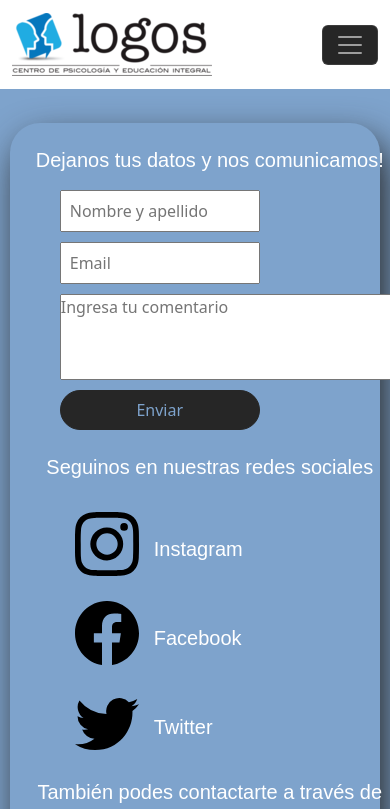
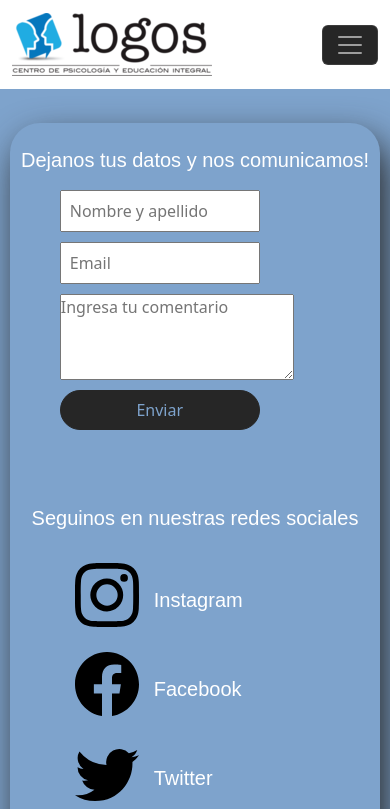
Before and after one commit to Tuchix10/PF-Dpaula, a plain HTML site: page pages/contacto.html in a window 390 px wide. Shown: the top 809 px of the page. Drawn offline with nearby package versions, Linux system fonts and the light colour scheme.

Commit message:
quinto commit

```diff
--- a/css/styles.css
+++ b/css/styles.css
@@ -488,15 +488,23 @@ footer {
     }
     .form {
         margin-top: 0px;
+        width: 60vw;
+        margin-bottom: 6vh;
     }
     .titulos1 {
         grid-area: titulos;
+        width: 100%;
+        flex-wrap: wrap;
     }
     .titulos2 {
         grid-area: titulos2;
+        width: 100%;
+        flex-wrap: wrap;
     }
     .titulos3 {
         grid-area: titulos3;
+        width: 100%;
+        flex-wrap: wrap;
     }
     .social {
         padding-left: 65px;
```
